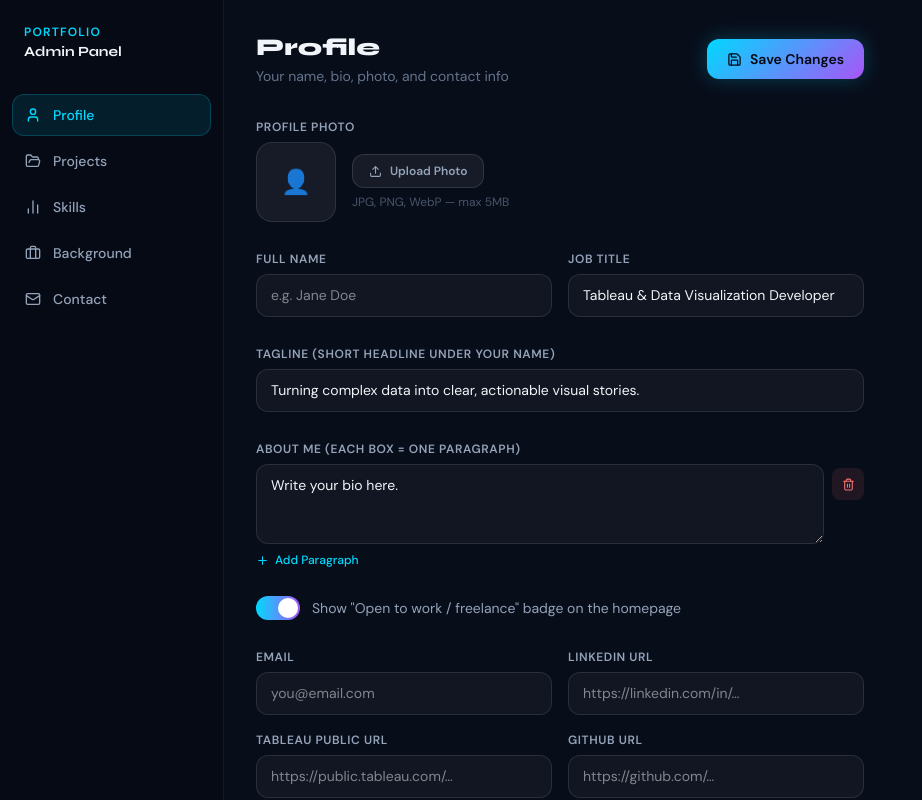
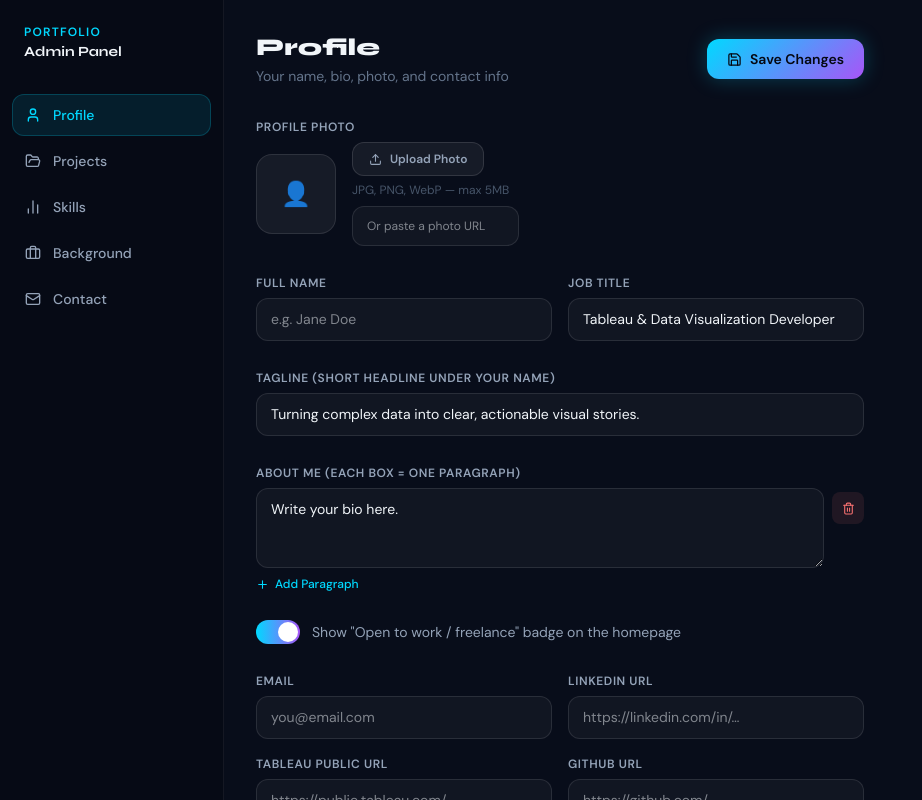
Before and after one commit to HezekiahEnahoro/ifj, a Next.js app: page /admin/profile in a window 1280 px wide. Shown: the top 800 px of the page, without its empty margins (0-922 px from the left). Built offline with nearby package versions, Linux system fonts and the light colour scheme; no server answers.

Commit message:
Add paste URL option to profile photo field

```diff
--- a/src/app/admin/profile/page.tsx
+++ b/src/app/admin/profile/page.tsx
@@ -269,6 +269,12 @@ export default function ProfileAdmin() {
               <p className="text-xs mt-1.5" style={{ color: "#475569" }}>
                 JPG, PNG, WebP — max 5MB
               </p>
+              <input
+                style={{ ...fieldStyle, marginTop: "0.5rem", width: "100%", fontSize: "0.75rem" }}
+                value={profile.photo_url ?? ""}
+                onChange={(e) => setProfile((p) => ({ ...p, photo_url: e.target.value || null }))}
+                placeholder="Or paste a photo URL"
+              />
             </div>
           </div>
         </div>
```
